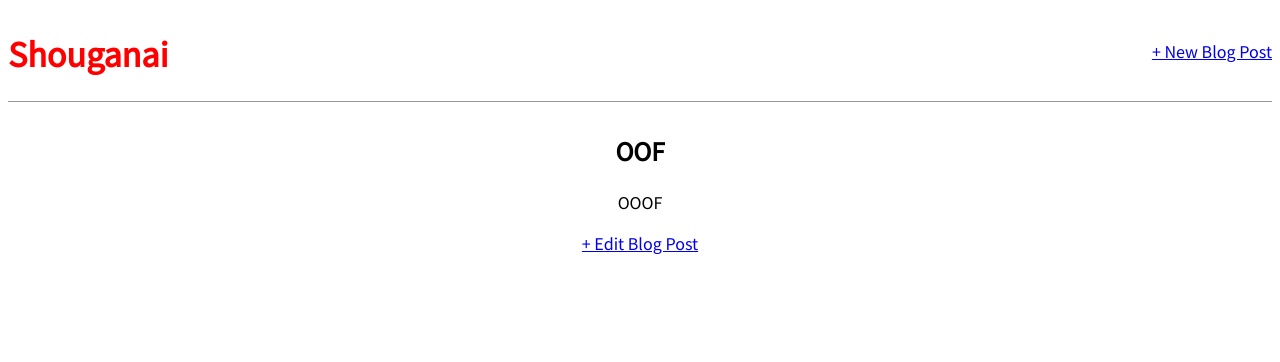
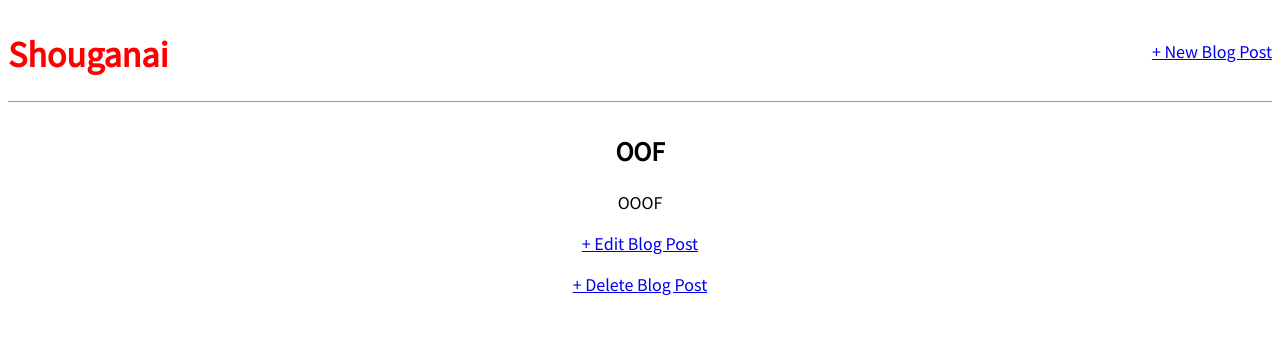
Before and after one commit to ecbishop1055/Shouganai, a Django app: page /posts/2/ in a window 1280 px wide. Shown: the top 362 px of the page. Run offline with Django 3.2, Linux system fonts and the light colour scheme; data comes from the database, SQL or seed files in the repository; both versions use the stored data as it was after the commit.

Commit message:
Created delete post setup

```diff
--- a/Shougonai/urls.py
+++ b/Shougonai/urls.py
@@ -1,7 +1,10 @@
 from django.urls import path
-from .views import BlogListView, BlogDetailView, BlogCreateView, BlogUpdateView
+from .views import ( BlogListView, BlogDetailView, BlogCreateView, BlogUpdateView, BlogDeleteView,
+)
 
 urlpatterns= [
+    path('post/<int:pk>/delete/',
+        BlogDeleteView.as_view(), name='post_delete'),
     path('posts/<int:pk>/edit/',
          BlogUpdateView.as_view(), name='post_edit'),
     path('posts/new/', BlogCreateView.as_view(), name='post_new'),
--- a/Shougonai/views.py
+++ b/Shougonai/views.py
@@ -1,6 +1,7 @@
 from django.shortcuts import render
 from django.views.generic import ListView, DetailView
-from django.views.generic.edit import CreateView, UpdateView
+from django.views.generic.edit import CreateView, UpdateView, DeleteView
+from django.urls import reverse_lazy
 from .models import Posts
 # Create your views here.
 class BlogListView(ListView):
@@ -20,3 +21,8 @@ class BlogUpdateView(UpdateView):
     model = Posts
     template_name = 'post_edit.html'
     fields = ['title', 'body']
+
+class BlogDeleteView(DeleteView):
+    model = Posts
+    template_name = 'post_delete.html'
+    success_url = reverse_lazy('home')
--- a/templates/post_detail.html
+++ b/templates/post_detail.html
@@ -8,5 +8,7 @@
 </div>
 
 <a href="{% url 'post_edit' posts.pk %}">+ Edit Blog Post</a>
+<p><a href="{% url 'post_delete' posts.pk %}">+ Delete Blog Post</a></p>
+
 
 {% endblock content %}
```
Also changed, not shown: templates/post_delete.html (added, +11 -0 lines), db.sqlite3.
